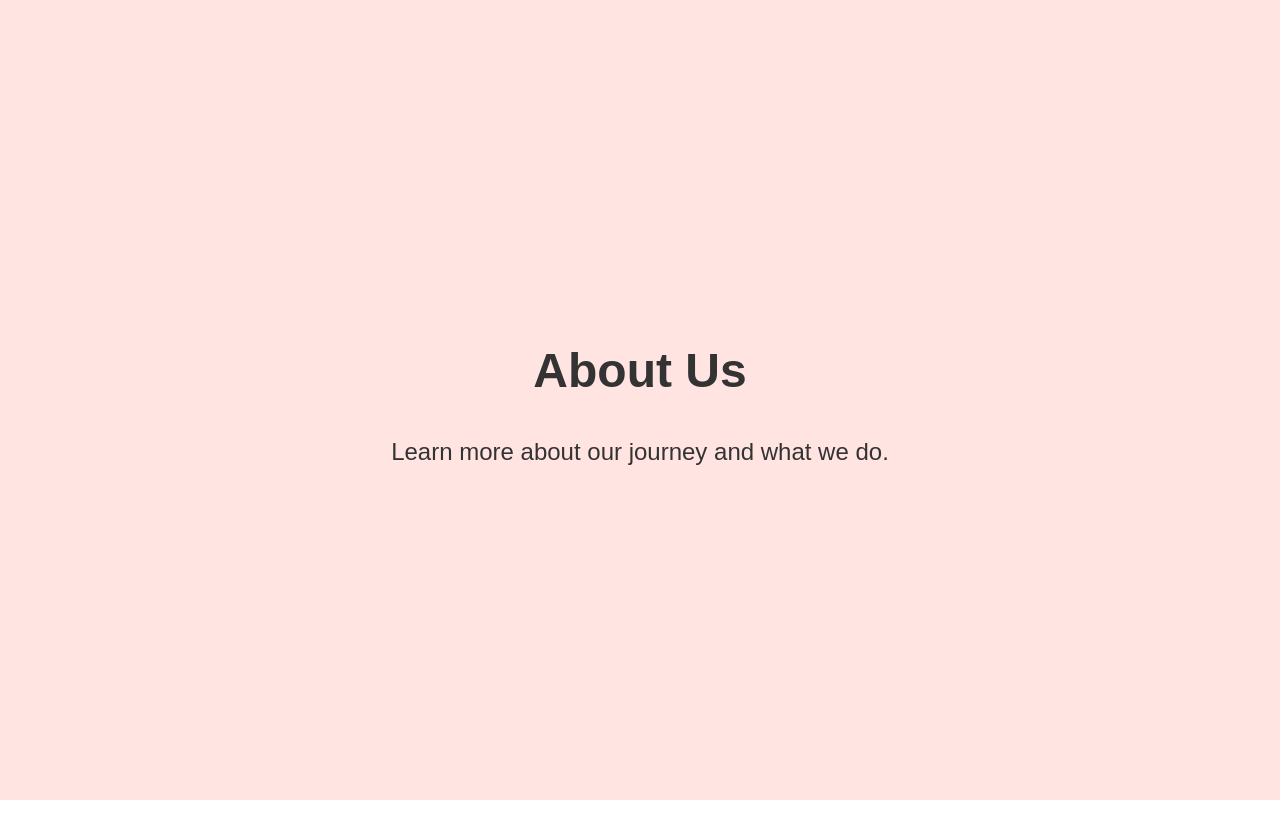
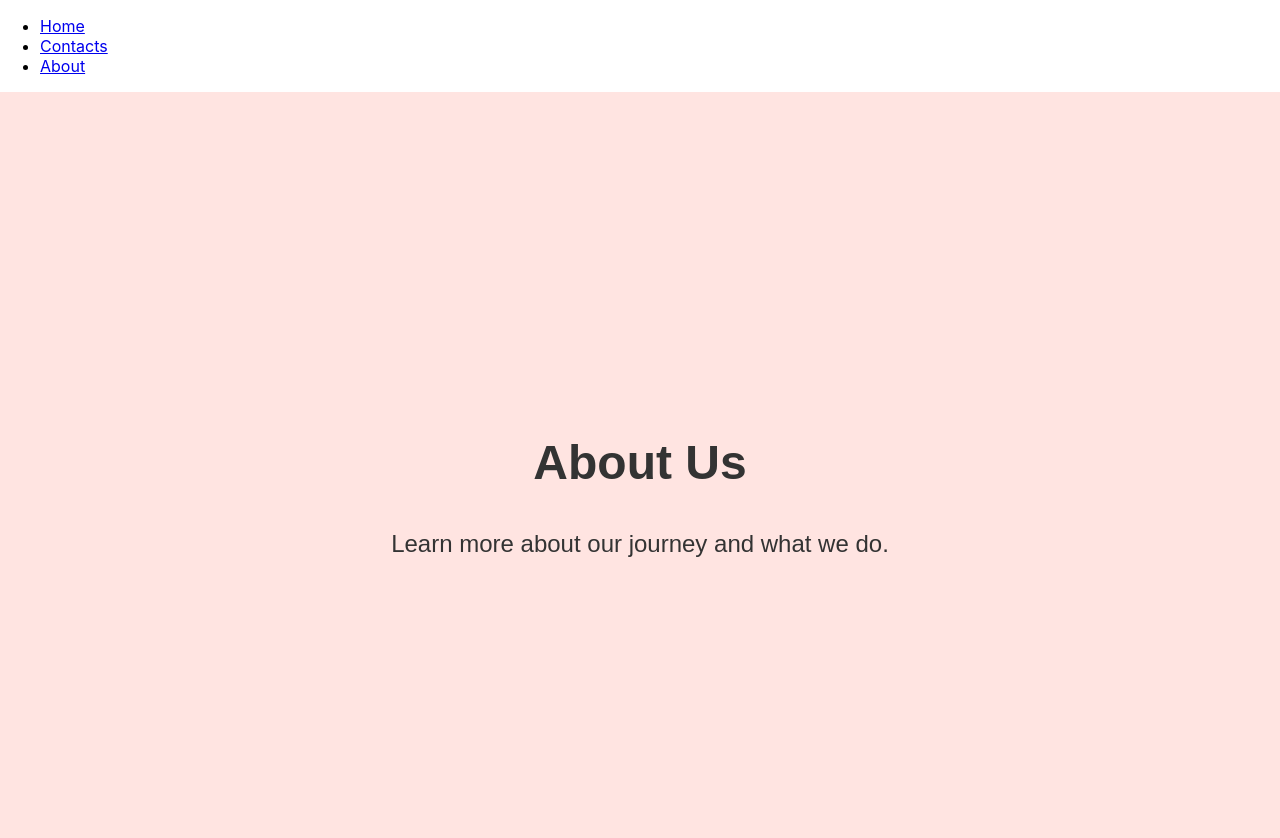
Before and after one commit to danidrd/danidrd.github.io, a React (Create React App) app: page /about in a window 1280 px wide. Shown: the top 838 px of the page. Before the commit the page ends 800 px from the top, so only its background shows below. Built offline with nearby package versions, Linux system fonts and the light colour scheme.

Commit message:
Fixed dependencies Added react-helmet-async

```diff
--- a/src/App.js
+++ b/src/App.js
@@ -1,18 +1,38 @@
 import React from "react";
-import { BrowserRouter as Router, Route, Routes } from "react-router-dom";
+import { BrowserRouter as Router, Route, Routes, Link } from "react-router-dom";
+import { HelmetProvider } from "react-helmet-async";
 import Home from "./pages/Home";
 import Contacts from "./pages/Contact";
 import About from "./pages/About";
 
 function App() {
   return (
-    <Router>
+    <HelmetProvider>
+      <Router
+        basename={
+          process.env.NODE_ENV === "production" ? "/danidrd.github.io" : "/"
+        }
+      >
+        <nav>
+          <ul>
+            <li>
+              <Link to="/">Home</Link>
+            </li>
+            <li>
+              <Link to="/contacts">Contacts</Link>
+            </li>
+            <li>
+              <Link to="/about">About</Link>
+            </li>
+          </ul>
+        </nav>
         <Routes>
           <Route path="/" element={<Home />} />
           <Route path="/contacts" element={<Contacts />} />
           <Route path="/about" element={<About />} />
         </Routes>
       </Router>
+    </HelmetProvider>
   );
 }
 
--- a/src/pages/About.js
+++ b/src/pages/About.js
@@ -1,5 +1,5 @@
 import React from "react";
-import { Helmet } from "react-helmet";
+import { Helmet } from "react-helmet-async";
 import "./About.css";
 
 function About() {
--- a/src/pages/Contact.js
+++ b/src/pages/Contact.js
@@ -1,5 +1,5 @@
 import React from "react";
-import { Helmet } from "react-helmet";
+import { Helmet } from "react-helmet-async";
 import "./Contact.css";
 
 function Contact() {
--- a/src/pages/Home.js
+++ b/src/pages/Home.js
@@ -1,4 +1,5 @@
 import React from "react";
+import { Helmet } from "react-helmet-async";
 import "./Home.css";
 
 function Home() {
```
Also changed, not shown: package.json (+4 -3 lines), src/index.js (+6 -6 lines). Lines whose indentation alone changed are shown as unchanged.
